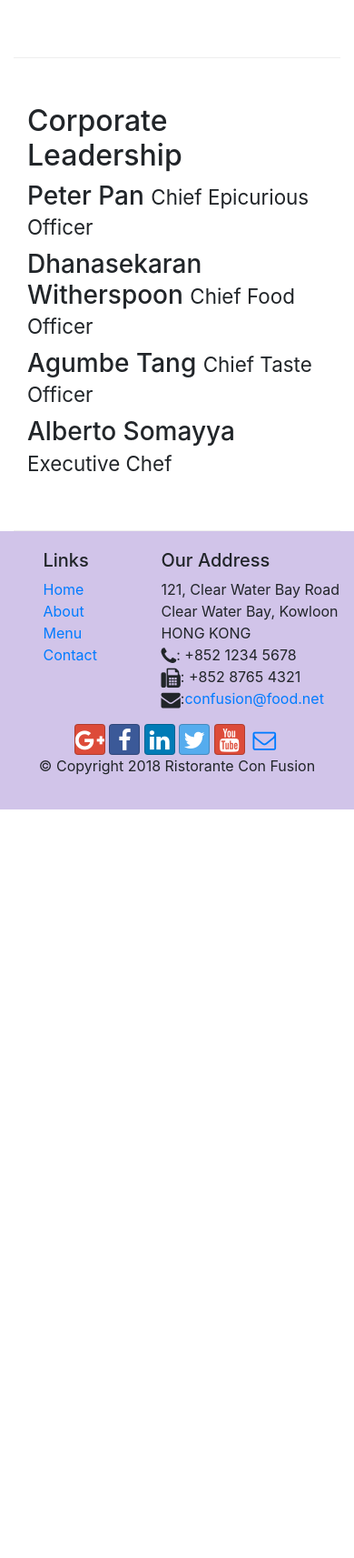
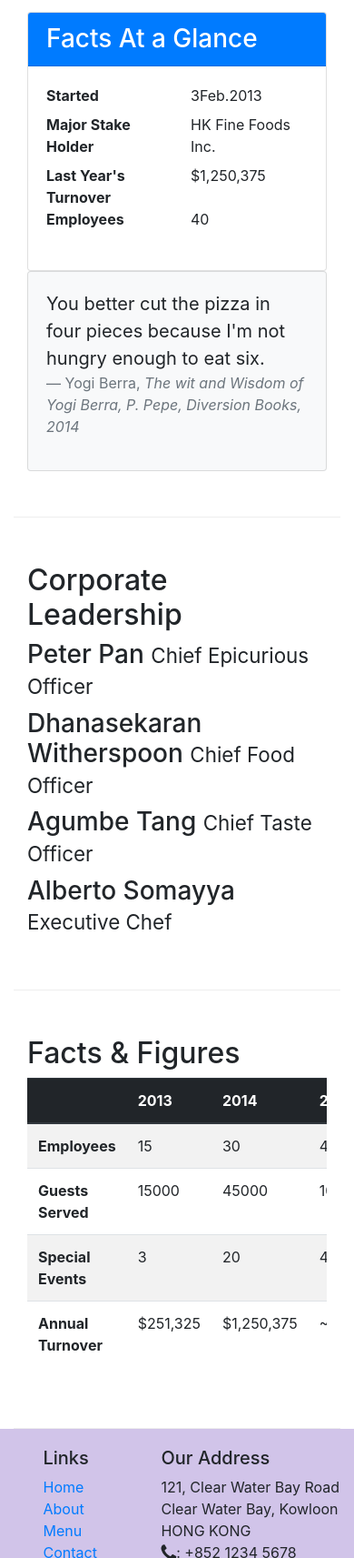
Before and after one commit to Nityasantoshini/git-test, a website: page aboutus.html in a window 390 px wide. Shown: the part 1037-2750 px from the top of the page at 91% size. Before the commit the page ends 1927 px from the top, so only its background shows below. Drawn offline with nearby package versions, Linux system fonts and the light colour scheme.

Commit message:
cards and tables

```diff
--- a/aboutus.html
+++ b/aboutus.html
@@ -67,7 +67,30 @@
                 <p>Started in 2010, Ristorante con Fusion quickly established itself as a culinary icon par excellence in Hong Kong. With its unique brand of world fusion cuisine that can be found nowhere else, it enjoys patronage from the A-list clientele in Hong Kong.  Featuring four of the best three-star Michelin chefs in the world, you never know what will arrive on your plate the next time you visit us.</p>
                 <p>The restaurant traces its humble beginnings to <em>The Frying Pan</em>, a successful chain started by our CEO, Mr. Peter Pan, that featured for the first time the world's best cuisines in a pan.</p>
             </div>
-            <div>
+            <div class = "col-sm">
+                <div class = "card">
+                    <h3 class = "card-header bg-primary text-white"> Facts At a Glance</h3>
+                    <div class = "card-body">
+                        <dl class = "row">
+                            <dt class = "col-6">Started</dt>
+                            <dd class = "col-6">3Feb.2013</dd>
+                            <dt class="col-6">Major Stake Holder</dt>
+                            <dd class="col-6">HK Fine Foods Inc.</dd>
+                            <dt class="col-6">Last Year's Turnover</dt>
+                            <dd class="col-6">$1,250,375</dd>
+                            <dt class="col-6">Employees</dt>
+                            <dd class="col-6">40</dd>
+                        </dl>
+                    </div>
+                </div>
+            </div>
+            <div class = "col-12">
+                <div class = "card card-body bg-light">
+                    <blockquote class = "blockquote">
+                        <p class = "mb-0">You better cut the pizza in four pieces because I'm not hungry enough to eat six.</p>
+                        <footer class = "blockquote-footer">Yogi Berra, <cite title = "Source Title"> The wit and Wisdom of Yogi Berra, P. Pepe, Diversion Books, 2014 </cite></footer>
+                    </blockquote>
+                </div>
             </div>
         </div>
 
@@ -86,7 +109,52 @@
 
             </div>
        </div>
+        <div class = "row row-content" >
+            <div class = "col-12 col-sm-9">
+                <h2>Facts &amp; Figures</h2>
+                <div class="table-responsive">
+                    <table class="table table-striped">
+                        <thead class="thead-dark">
+                            <tr>
+                                <th>&nbsp;</th>
+                                <th>2013</th>
+                                <th>2014</th>
+                                <th>2015</th>
+                            </tr>
+                        </thead>
+                        <tbody>
+                            <tr>
+                                <th>Employees</th>
+                                <td>15</td>
+                                <td>30</td>
+                                <td>40</td>
+                            </tr>
+                            <tr>
+                                <th>Guests Served</th>
+                                <td>15000</td>
+                                <td>45000</td>
+                                <td>100,000</td>
+                            </tr>
+                            <tr>
+                                <th>Special Events</th>
+                                <td>3</td>
+                                <td>20</td>
+                                <td>45</td>
+                            </tr>
+                            <tr>
+                                <th>Annual Turnover</th>
+                                <td>$251,325</td>
+                                <td>$1,250,375</td>
+                                <td>~$3,000,000</td>
+                            </tr>
+                        </tbody>
+                    </table>
+                </div>
+            </div>
+            <div class = "col-12 col-sm-3">
 
+            </div>
+        </div>
     </div>
 
     <footer class="footer">
```
